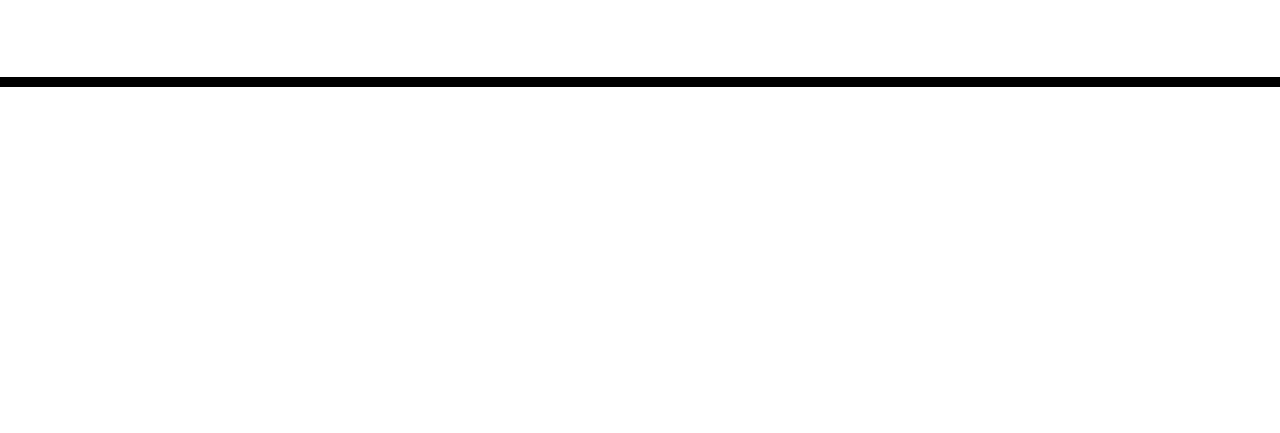
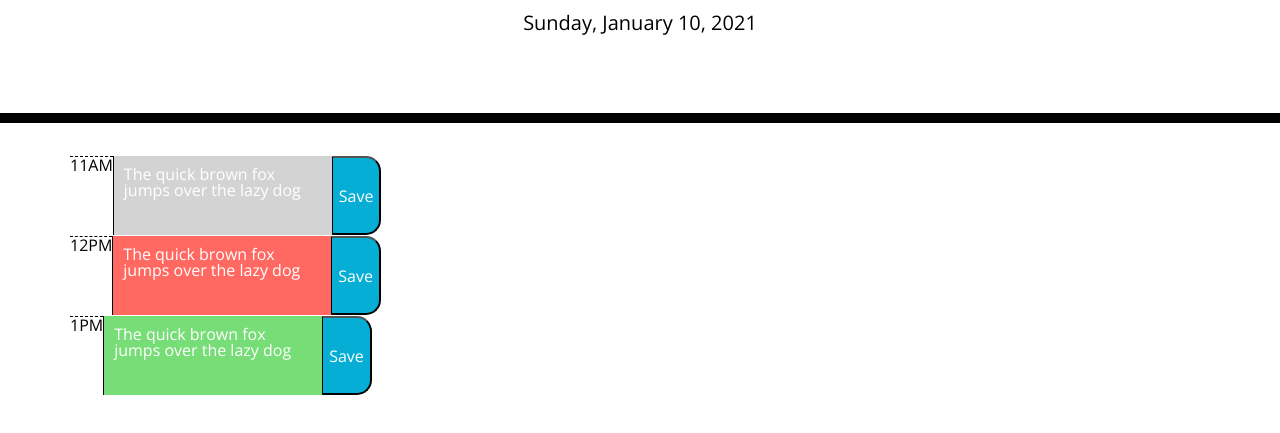
Before and after one commit to danielryangreen/daily-calendar, a plain HTML site: page index.html in a window 1280 px wide. Shown: the part 181-614 px from the top of the page. Drawn offline with nearby package versions, Linux system fonts and the light colour scheme.

Commit message:
Experiment with elements and classes for calendar layout

```diff
--- a/index.html
+++ b/index.html
@@ -26,10 +26,25 @@
     <header class="jumbotron">
       <h1 class="display-3">Work Day Scheduler</h1>
       <p class="lead">A simple calendar app for scheduling your work day</p>
-      <p id="currentDay" class="lead"></p>
+      <p id="currentDay" class="lead">Sunday, January 10, 2021</p>
     </header>
     <div class="container">
       <!-- Timeblocks go here -->
+      <div class="row">
+        <label for="" class="hour">11AM</label>
+        <textarea class="past">The quick brown fox jumps over the lazy dog</textarea>
+        <button class="saveBtn">Save</button>
+      </div>
+      <div class="row">
+        <label for="" class="hour">12PM</label>
+        <textarea class="present">The quick brown fox jumps over the lazy dog</textarea>
+        <button class="saveBtn">Save</button>
+      </div>
+      <div class="row">
+        <label for="" class="hour">1PM</label>
+        <textarea class="future">The quick brown fox jumps over the lazy dog</textarea>
+        <button class="saveBtn">Save</button>
+      </div>
     </div>
 
     <script src="https://cdnjs.cloudflare.com/ajax/libs/jquery/3.2.1/jquery.min.js"></script>
```
